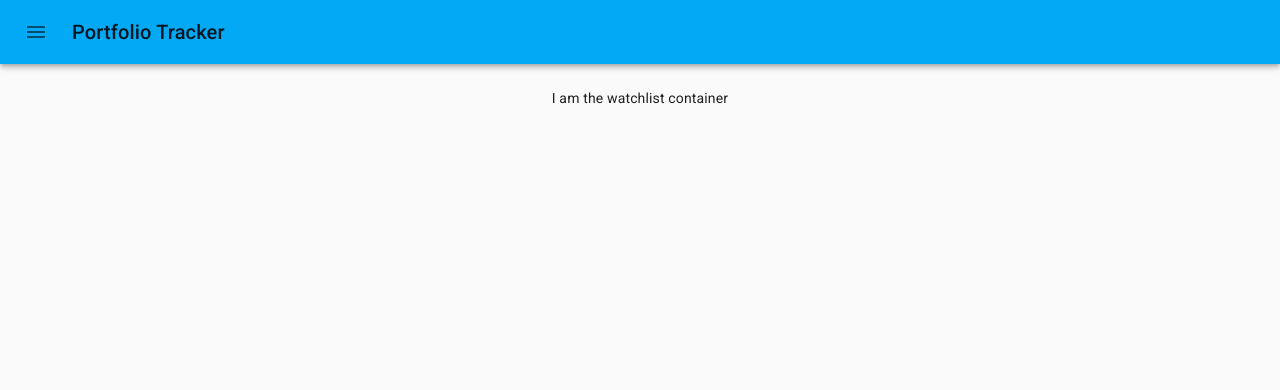
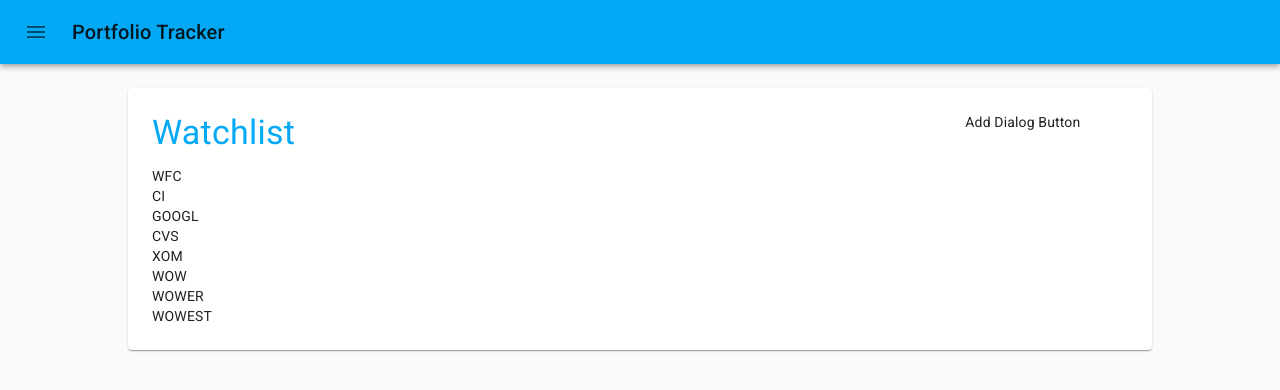
Before and after one commit to drod1000/portfolio-tracker-client, a React (Create React App) app: page /watchlist in a window 1280 px wide. Shown: the top 390 px of the page. Built offline with nearby package versions, Linux system fonts and the light colour scheme.

Commit message:
Adds layout and state to watchlist container

```diff
--- a/src/components/containers/Watchlist/Watchlist.js
+++ b/src/components/containers/Watchlist/Watchlist.js
@@ -1,13 +1,72 @@
 import React, { Component } from 'react';
+import { connect } from 'react-redux';
+import PropTypes from 'prop-types';
+import Grid from '@material-ui/core/Grid';
+import Paper from '@material-ui/core/Paper';
+import Typography from '@material-ui/core/Typography';
+import { withStyles } from '@material-ui/styles';
+
+import * as actionCreators from '../../../store/actions/index';
+
+const styles = {
+  paper: {
+    padding: 24,
+    minWidth: 1024
+  },
+  typography: {
+    marginBottom: 12
+  }
+}
 
 class Watchlist extends Component {
+  componentDidMount() {
+    this.props.initWatchlist();
+  }
+
   render() {
+    const { classes } = this.props;
+    let watchlist = null;
+
+    if (!this.props.isLoading) {
+      watchlist = this.props.watchlist.map(i => (<div key={i.symbol}>{i.symbol}</div>))
+    }
+
     return (
-      <div>
-        I am the watchlist container
-      </div>
+      <Paper className={classes.paper}>
+        <Grid container>
+          <Grid item xs={10}>
+            <Typography
+              className={classes.typography}
+              variant="h4"
+              color="primary">
+              Watchlist
+            </Typography>
+          </Grid>
+          <Grid item xs={2}>
+            <div>Add Dialog Button</div>
+          </Grid>
+        </Grid>
+        {watchlist}
+      </Paper>
     )
   }
 }
 
-export default Watchlist;
+Watchlist.propTypes = {
+  classes: PropTypes.object.isRequired,
+}
+
+const mapStateToProps = (state) => {
+  return {
+    watchlist: state.watchlist.watchlist,
+    isLoading: state.watchlist.isLoading
+  }
+}
+
+const mapDispatchToProps = (dispatch) => {
+  return {
+    initWatchlist: () => dispatch(actionCreators.initWatchlist())
+  }
+}
+
+export default connect(mapStateToProps, mapDispatchToProps)(withStyles(styles)(Watchlist));
--- a/src/store/actions/index.js
+++ b/src/store/actions/index.js
@@ -2,3 +2,7 @@ export {
   initPositions,
   initAddPosition
 } from './positions';
+
+export {
+  initWatchlist
+} from './watchlist';
```
